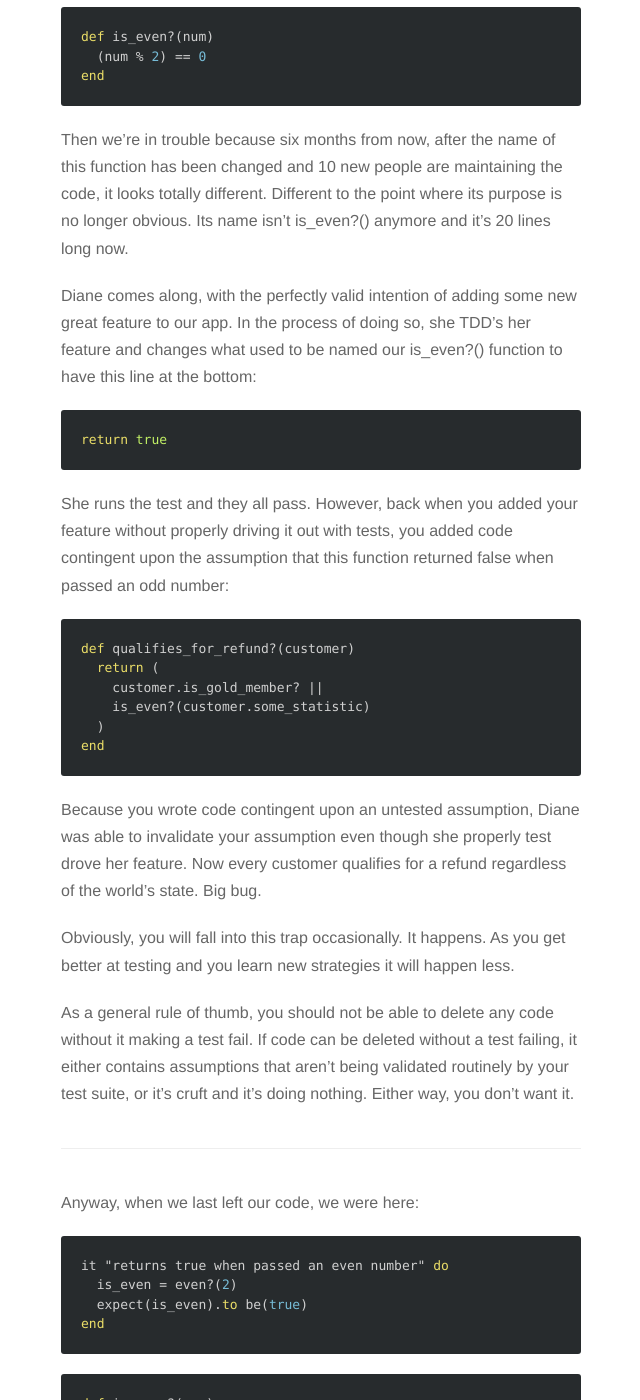
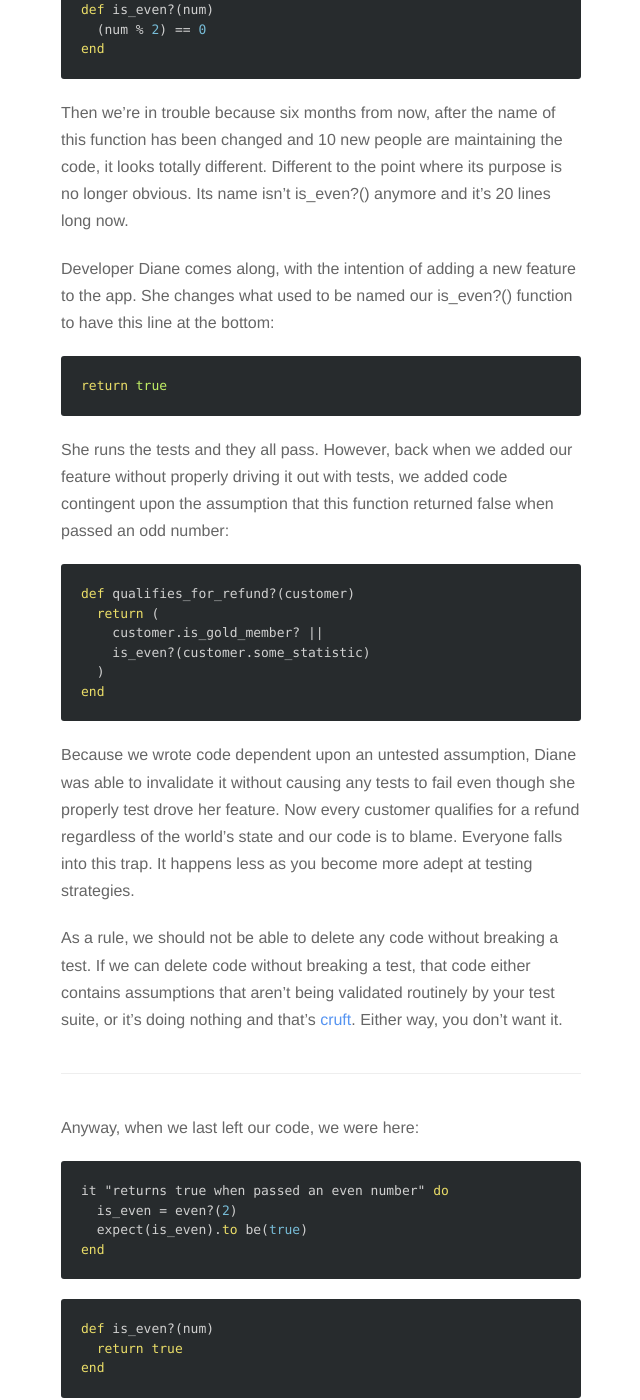
Before and after one commit to pachun/old.pachun.github.io, a Jekyll site: the page built from _posts/2016-04-03-beginning-tdd-start-by-hardcoding-to-get-a-green-test.md, in a window 1280 px wide and 1400 px high, scrolled down 1612 px. Shown: the whole window, without its empty margins (319-959 px from the left). Built offline with Jekyll 4.4.1, drawn with Linux system fonts in a browser that asks for light colours; nearby versions of some CDN libraries; Markdown is read by kramdown in place of the engine named in the settings; some of the changed text lies outside the part shown.

Commit message:
Update Beginning TDD post.

````diff
--- a/_posts/2016-04-03-beginning-tdd-start-by-hardcoding-to-get-a-green-test.md
+++ b/_posts/2016-04-03-beginning-tdd-start-by-hardcoding-to-get-a-green-test.md
@@ -7,8 +7,8 @@ tags: []
 ---
 
 Write a test which contrives some state of the world and then makes an
-assertion. We'll be test driving an even number function in psuedo code as an
-example:
+assertion which we expect to be true given our state. Let's test drive an even
+number function:
 
 ```ruby
 it "returns true when passed an even number" do
@@ -17,13 +17,12 @@ it "returns true when passed an even number" do
 end
 ```
 
-* We're testing the `even?` function
-* The state of the world is the `2` you're passing into it
+* We're testing the `even?()` function
+* The state of the world is `2`
 
 ---
 
-Now, hardcode your test to return the value you expected to be returned, given
-your contrived state of the world (`2`):
+Let's hardcode our functions return value:
 
 ```ruby
 def is_even?(num)
@@ -31,24 +30,24 @@ def is_even?(num)
 end
 ```
 
-Yes, your code isn't calculating a return value contingent on your contrived
-state of the world. Yes, at this point your test is a tautology.
+Our test is now green.
+
+Yes, our code isn't calculating a return value contingent on our contrived
+state of the world. Yes, at this point our test is a tautology.
 
 But that's OK! Not only is it OK, it's **good**.
 
-It's OK because harding the response is the easiest way to make your test go
-green and smart people do the easiest thing to get the job done.
+It's OK because hardcoding a response is the easiest way to make a test go
+green. Smart people do the easiest thing to get the job done.
 
-That's OK because every state of the world is a super set of your contrived state
-of the world. Obviously this is why your test is green.
+That's OK because every state of the world is a super set of our contrived state
+of the world. Clearly, this is why the test is passing.
 
-It's **good** because you haven't defined any other expected behavior in
-another test.
-
-If you expect new outcomes given new input you have to say so in
-a test. **Otherwise, you'll end up with a green test suite and a broken code
-base because you made an untested assumption about the code. Assumptions need to be
-validated routinely.**
+It's **good** because we haven't defined any other expected behavior in
+another test. If we expect new outcomes given new input we have to say so in
+a test. Otherwise, we'll end up with a green test suite and a broken code
+base because untested assumptions were made about the code. **Assumptions need to be
+validated often.**
 
 My point is that if, given this is our only test:
 
@@ -72,17 +71,16 @@ been changed and 10 new people are maintaining the code, it looks totally
 different. Different to the point where its purpose is no longer obvious. Its
 name isn't `is_even?()` anymore and it's 20 lines long now.
 
-Diane comes along, with the perfectly valid intention of adding some new great
-feature to our app. In the process of doing so, she TDD's her feature and
-changes what used to be named our `is_even?()` function to have this line at the
-bottom:
+Developer Diane comes along, with the intention of adding a new
+feature to the app. She changes what used to be named our `is_even?()`
+function to have this line at the bottom:
 
 ```ruby
 return true
 ```
 
-She runs the test and they all pass. However, back when you added
-your feature without properly driving it out with tests, you added code
+She runs the tests and they all pass. However, back when we added
+our feature without properly driving it out with tests, we added code
 contingent upon the assumption that this function returned false when passed an
 odd number:
 
@@ -95,17 +93,16 @@ def qualifies_for_refund?(customer)
 end
 ```
 
-Because you wrote code contingent upon an untested assumption, Diane was able to
-invalidate your assumption even though she properly test drove her feature. Now
-every customer qualifies for a refund regardless of the world's state. Big bug.
+Because we wrote code dependent upon an untested assumption, Diane was able to
+invalidate it without causing any tests to fail even though she properly
+test drove her feature. Now every customer qualifies for a refund regardless of
+the world's state and our code is to blame. Everyone falls into this trap. It happens less as you become more adept
+at testing strategies.
 
-Obviously, you will fall into this trap occasionally. It happens. As you get
-better at testing and you learn new strategies it will happen less.
-
-As a general rule of thumb, you should not be able to delete any code without it
-making a test fail. If code can be deleted without a test failing, it either
+As a rule, we should not be able to delete any code without breaking a test. If we can
+delete code without breaking a test, that code either
 contains assumptions that aren't being validated routinely by your test suite, or
-it's cruft and it's doing nothing. Either way, you don't want it.
+it's doing nothing and that's [cruft](https://www.google.com/search?sourceid=chrome-psyapi2&ion=1&espv=2&ie=UTF-8&q=define%20cruft&oq=define%20cruft&aqs=chrome..69i57j0l4.1185j0j7). Either way, you don't want it.
 
 ---
 
````
